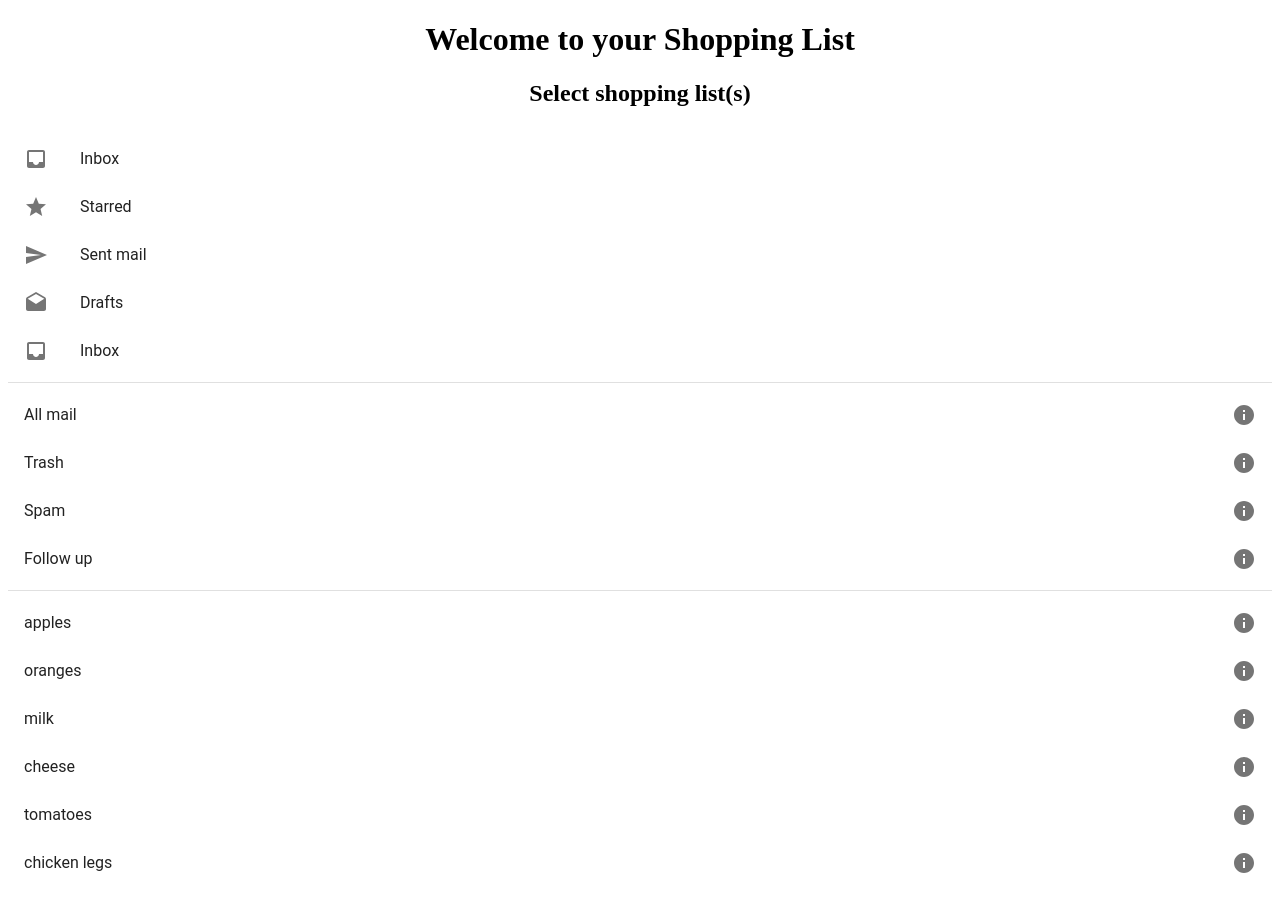
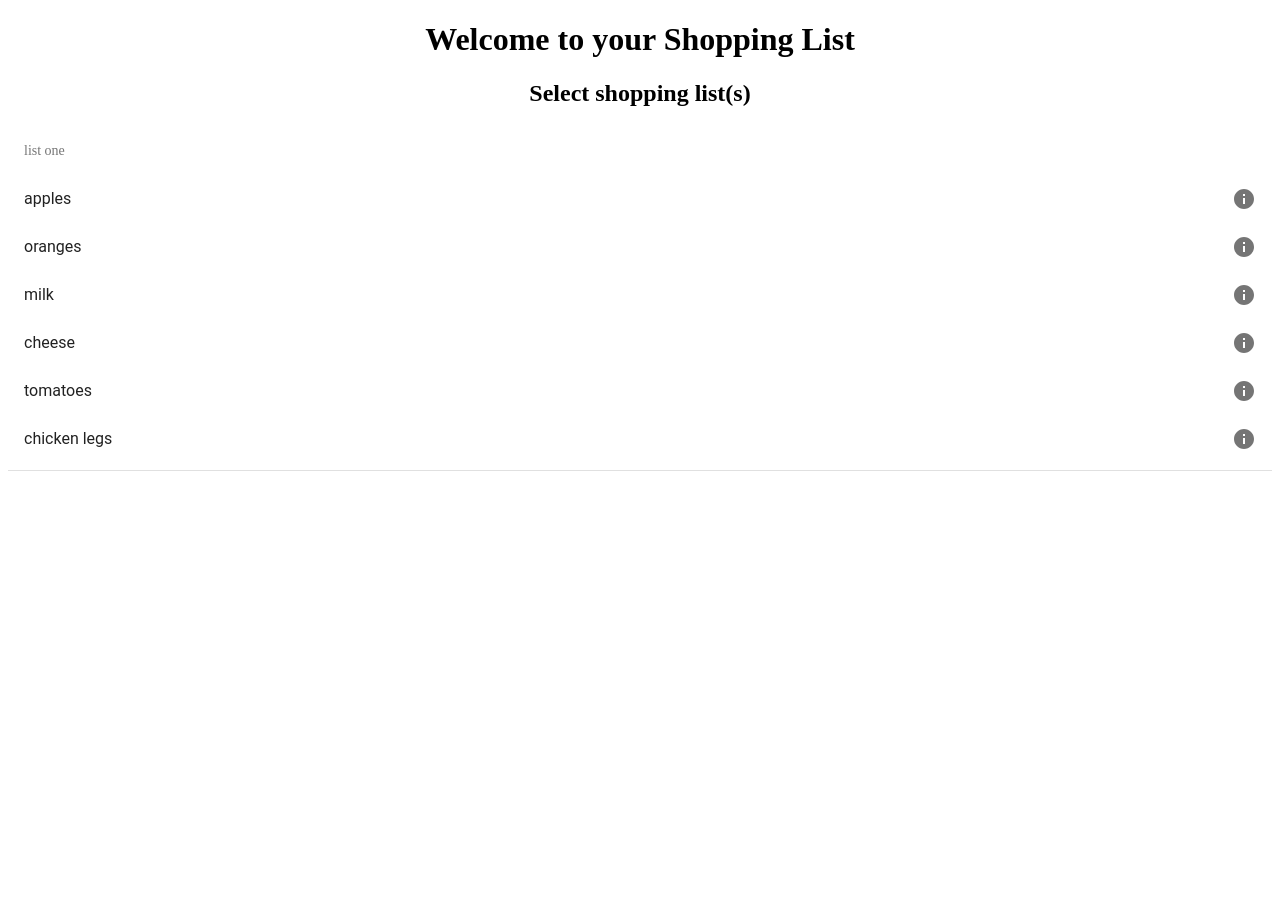
Before and after one commit to GregatGit/shoppingListV3, a React app: page / in a window 1280 px wide. Both pictures are taken after a click on the button "GO!". After the commit the page ends 800 px from the top, so only its background shows below. Built offline with nearby package versions, Linux system fonts and the light colour scheme; what react-tap-event-plugin would draw is missing.

Commit message:
slim list down

```diff
--- a/src/components/FinalList/FinalList.js
+++ b/src/components/FinalList/FinalList.js
@@ -6,6 +6,7 @@ import ContentSend from 'material-ui/svg-icons/content/send'
 import ContentDrafts from 'material-ui/svg-icons/content/drafts'
 import Divider from 'material-ui/Divider'
 import ActionInfo from 'material-ui/svg-icons/action/info'
+import Subheader from 'material-ui/Subheader'
 
 class FinalList extends React.Component {
   constructor (props) {
@@ -20,27 +21,14 @@ class FinalList extends React.Component {
     )
   }
   render () {
-    console.log(this.props.items[0].items)
+    console.log('props', this.props)
     return (
       <div>
         <List>
-          <ListItem primaryText='Inbox' leftIcon={< ContentInbox />} />
-          <ListItem primaryText='Starred' leftIcon={< ActionGrade />} />
-          <ListItem primaryText='Sent mail' leftIcon={< ContentSend />} />
-          <ListItem primaryText='Drafts' leftIcon={< ContentDrafts />} />
-          <ListItem primaryText='Inbox' leftIcon={< ContentInbox />} />
+          <Subheader>{this.props.items[0].listName}</Subheader>
+          { this.props.items[0].items.map(this.makeListItem)}
         </List>
         <Divider />
-        <List>
-          <ListItem primaryText='All mail' rightIcon={< ActionInfo />} />
-          <ListItem primaryText='Trash' rightIcon={< ActionInfo />} />
-          <ListItem primaryText='Spam' rightIcon={< ActionInfo />} />
-          <ListItem primaryText='Follow up' rightIcon={< ActionInfo />} />
-        </List>
-        <Divider />
-        <List>
-          { this.props.items[0].items.map(this.makeListItem)}
-        </List>
       </div>
     )
   }
```
Also changed, not shown: src/components/Button/FlatButton.js (line endings or trailing spaces).
